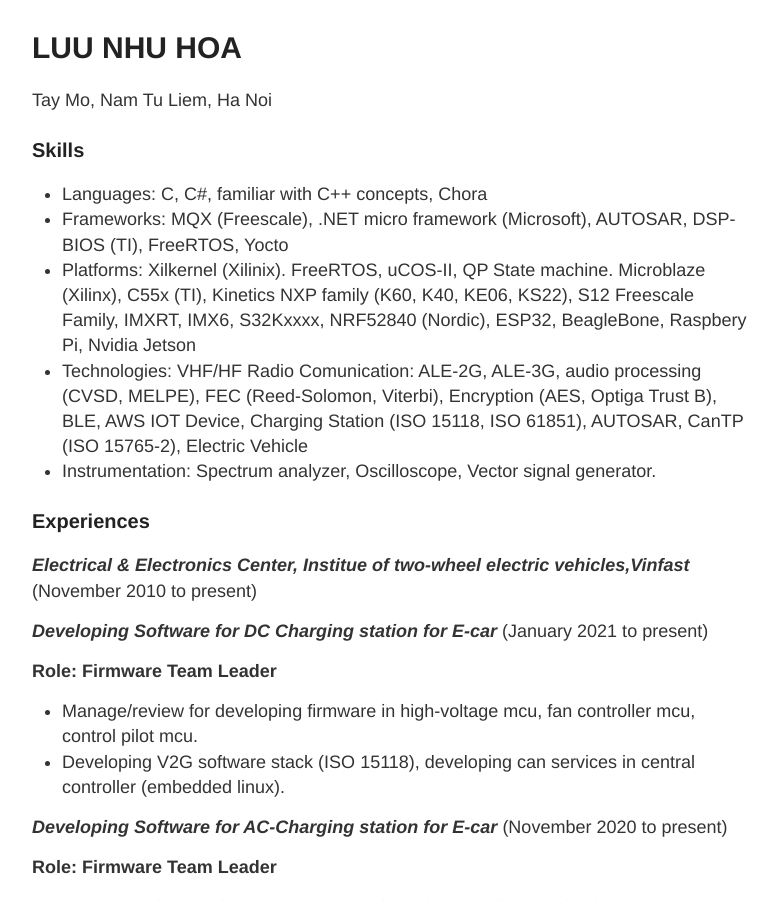
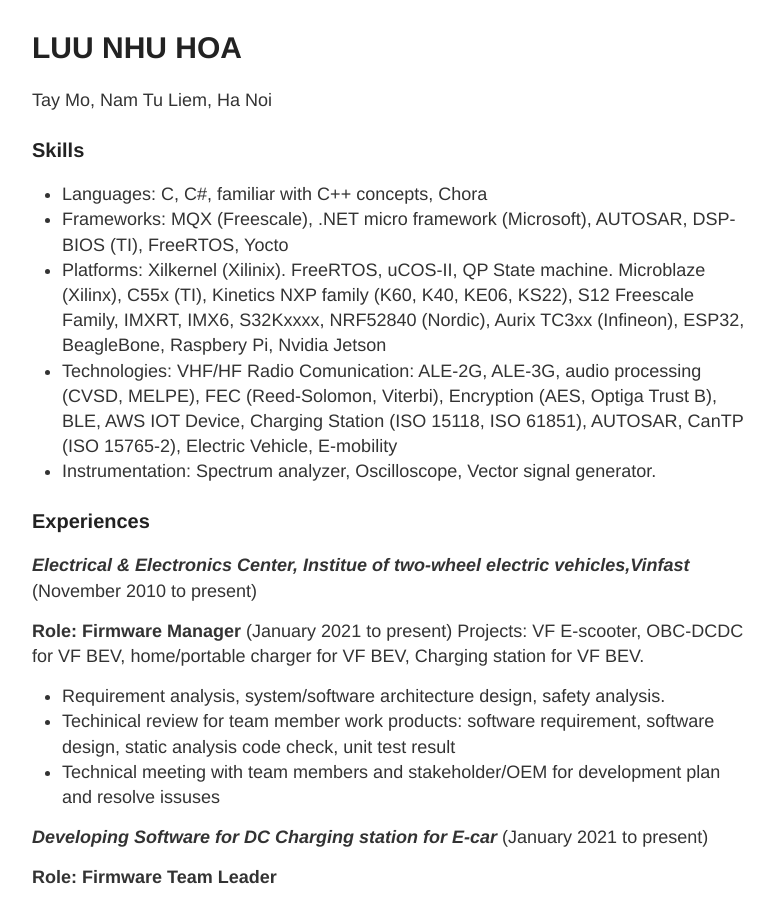
Before and after one commit to hoaln/hoaln.github.io, a Jekyll site: the page built from resume.md, in a window 1280 px wide and 900 px high, scrolled down 220 px. Shown: the whole window, without its empty margins (248-1025 px from the left). Built offline with Jekyll 4.4.1, drawn with Linux system fonts in a browser that asks for light colours.

Commit message:
Update resume.md

```diff
--- a/resume.md
+++ b/resume.md
@@ -12,13 +12,19 @@
 ### Skills
 - Languages: C, C#, familiar with C++ concepts, Chora
 - Frameworks: MQX	(Freescale),	.NET	micro	framework	(Microsoft),	AUTOSAR,	DSP-BIOS	(TI), FreeRTOS, Yocto
-- Platforms: Xilkernel (Xilinix). FreeRTOS, uCOS-II, QP State machine. Microblaze  (Xilinx),  C55x  (TI),  Kinetics  NXP family  (K60,  K40, KE06, KS22),  S12  Freescale Family, IMXRT, IMX6, S32Kxxxx, NRF52840 (Nordic), ESP32, BeagleBone, Raspbery Pi, Nvidia Jetson
-- Technologies: VHF/HF Radio Comunication: ALE-2G, ALE-3G, audio processing (CVSD, MELPE), FEC (Reed-Solomon, Viterbi), Encryption (AES, Optiga Trust B), BLE, AWS IOT Device, Charging Station (ISO 15118, ISO 61851), AUTOSAR, CanTP (ISO 15765-2), Electric Vehicle
+- Platforms: Xilkernel (Xilinix). FreeRTOS, uCOS-II, QP State machine. Microblaze  (Xilinx),  C55x  (TI),  Kinetics  NXP family  (K60,  K40, KE06, KS22),  S12  Freescale Family, IMXRT, IMX6, S32Kxxxx, NRF52840 (Nordic), Aurix TC3xx (Infineon), ESP32, BeagleBone, Raspbery Pi, Nvidia Jetson
+- Technologies: VHF/HF Radio Comunication: ALE-2G, ALE-3G, audio processing (CVSD, MELPE), FEC (Reed-Solomon, Viterbi), Encryption (AES, Optiga Trust B), BLE, AWS IOT Device, Charging Station (ISO 15118, ISO 61851), AUTOSAR, CanTP (ISO 15765-2), Electric Vehicle, E-mobility
 - Instrumentation: Spectrum analyzer, Oscilloscope, Vector signal generator.
 
 ### Experiences
 
 ***Electrical & Electronics Center, Institue of two-wheel electric vehicles,Vinfast*** (November 2010 to present)
+
+**Role: Firmware Manager** (January 2021 to present)
+Projects: VF E-scooter, OBC-DCDC for VF BEV, home/portable charger for VF BEV, Charging station for VF BEV.
+- Requirement analysis, system/software architecture design, safety analysis.
+- Techinical review for team member work products: software requirement, software design, static analysis code check, unit test result
+- Technical meeting with team members and stakeholder/OEM for development plan and resolve issuses
 
 ***Developing Software for DC Charging station for E-car*** (January 2021 to present)
 
```
